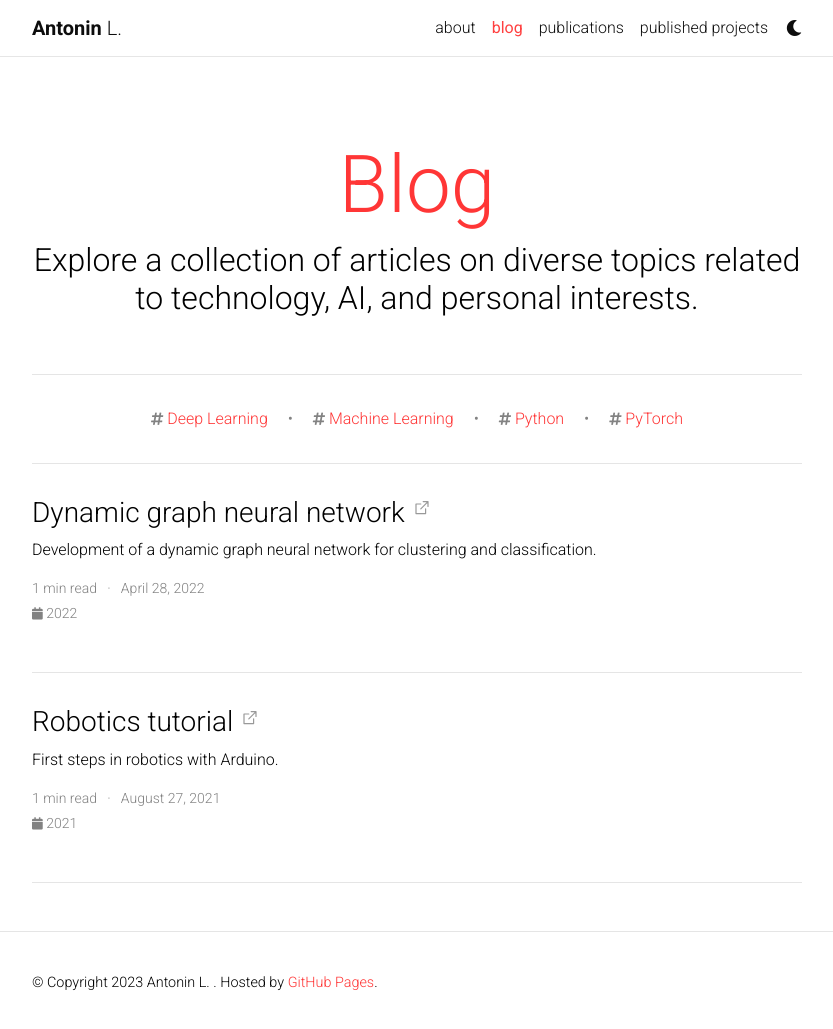
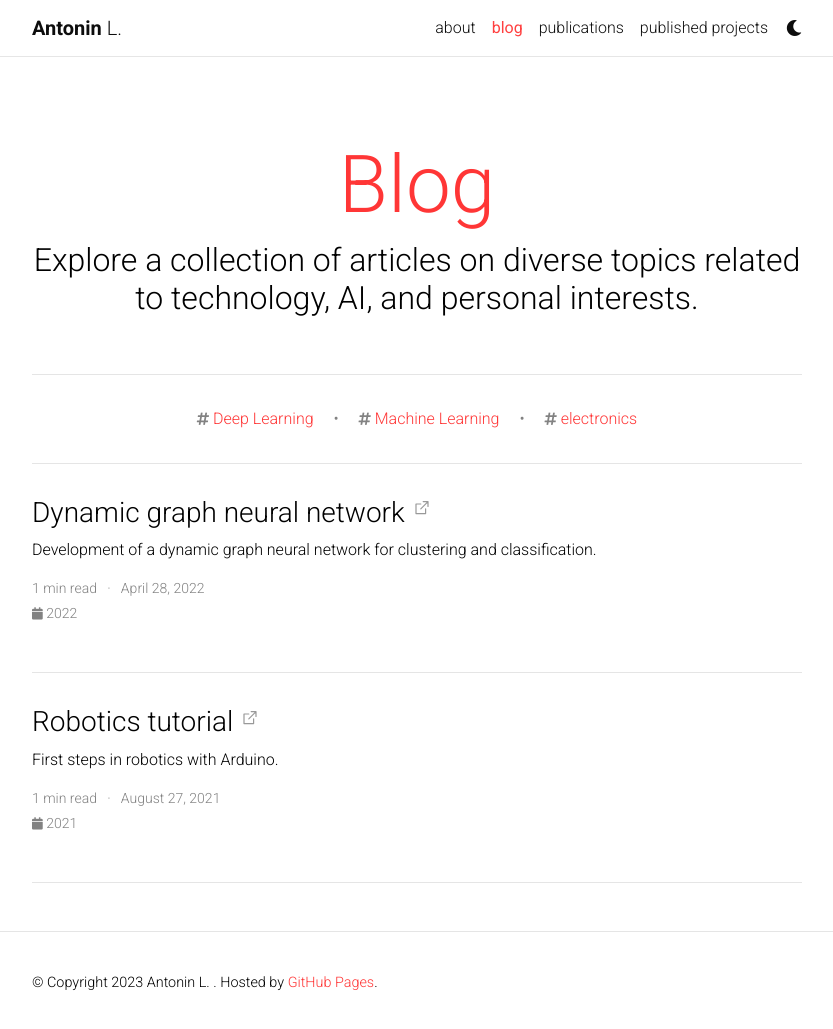
Before and after one commit to antonin-lfv/antonin-lfv.github.io, a Jekyll site: the page built from blog/index.html, in a window 1280 px wide and 1034 px high. Shown: the top 1029 px of the window, without its empty margins (223-1056 px from the left). Built offline with Jekyll 4.4.1, drawn with Linux system fonts in a browser that asks for light colours; the list of posts is cut into pages by our own code; comment, search, counter and statistics services are not loaded; a style sheet for code colours, icons or effects is not loaded.

Commit message:
update blog keywords

```diff
--- a/_config.yml
+++ b/_config.yml
@@ -242,7 +242,7 @@
     tag: '/blog/tag/:name/'
     category: '/blog/category/:name/'
 
-display_tags: ['Deep Learning', 'Machine Learning', 'Python', 'PyTorch'] # this tags will be dispalyed on the front page of your blog
+display_tags: ['Deep Learning', 'Machine Learning', 'electronics'] # this tags will be dispalyed on the front page of your blog
 
 # -----------------------------------------------------------------------------
 # Jekyll Scholar
```
